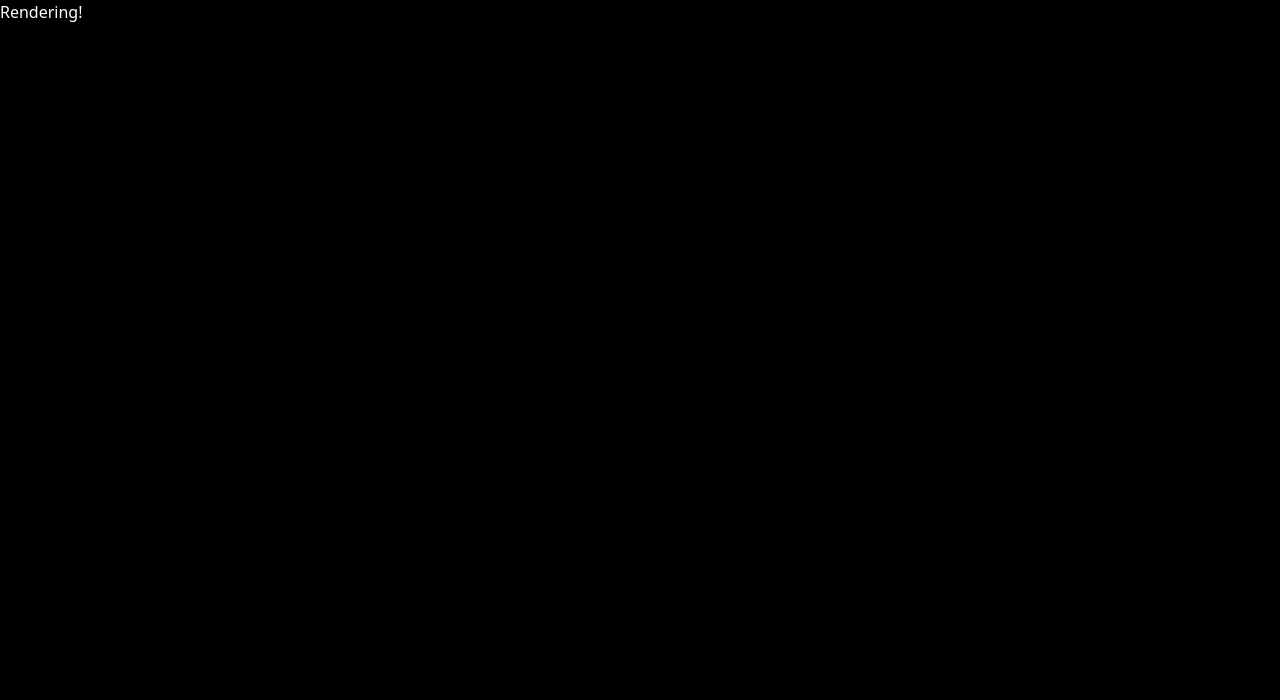
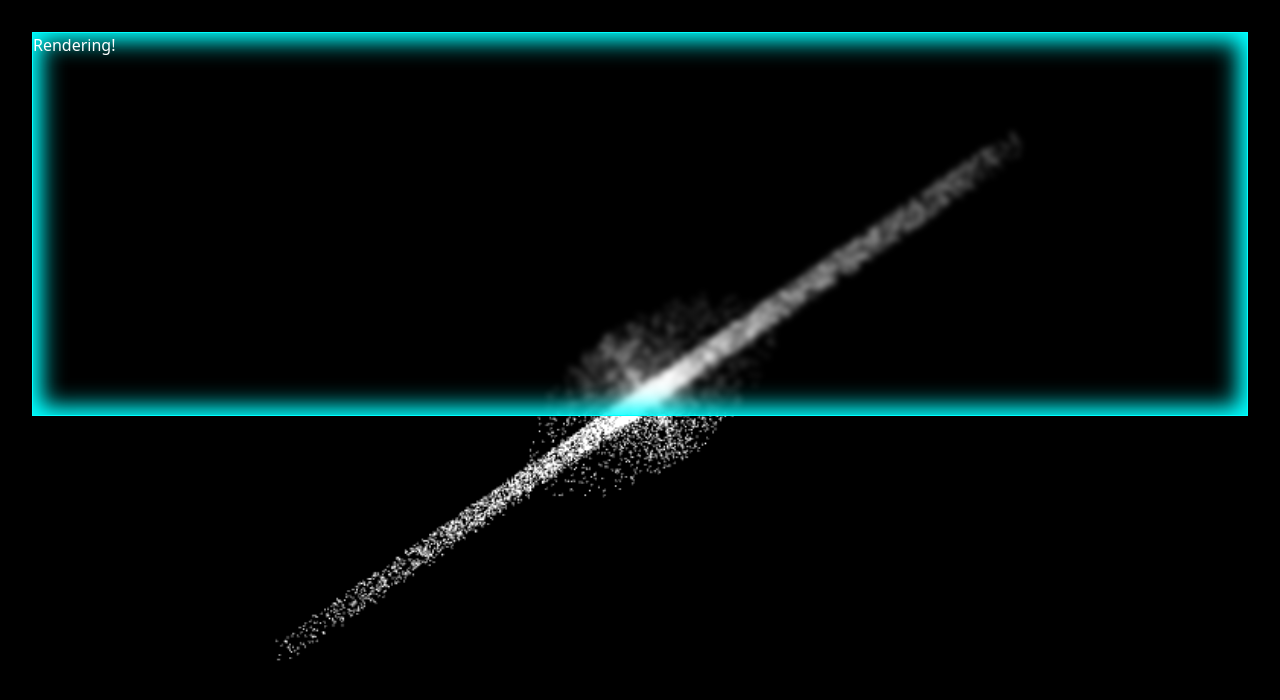
Before and after one commit to eachampagne/Portfolio, a React (Vite) app: page / in a window 1280 px wide. Shown: the top 700 px of the page. Built offline with nearby package versions, Linux system fonts and the light colour scheme.

Commit message:
preliminary hologram style for UI eleements

```diff
--- a/client/App.tsx
+++ b/client/App.tsx
@@ -3,8 +3,10 @@ import { useState } from 'react';
 function App() {
 
   return (
-    <div>
-      <h1 className="text-white">Rendering!</h1>
+    <div className='flex'>
+      <div className='hologram w-64 h-96 flex-1 m-8'>
+        <h1 className='text-white'>Rendering!</h1>
+      </div>
     </div>
   )
 }
--- a/client/index.html
+++ b/client/index.html
@@ -6,7 +6,7 @@
     <link href="style.css" rel="stylesheet" />
     <title>portfolio</title>
   </head>
-  <body class="bg-black">
+  <body class="h-dvh bg-black bg-[url(/assets/Edge.png)] bg-cover bg-center bg-no-repeat">
     <div id="root"></div>
     <script type="module" src="main.tsx"></script>
   </body>
--- a/client/style.css
+++ b/client/style.css
@@ -1 +1,18 @@
 @import "tailwindcss";
+
+@theme {
+  --inset-shadow-hologram:
+    8px 8px 24px cyan inset,
+    -8px -8px 24px cyan inset;
+}
+
+@layer components {
+  .hologram {
+    @apply border-[cyan];
+    @apply border-1;
+    /* @apply inset-shadow-sm;
+    @apply inset-shadow-[cyan]; */
+    @apply inset-shadow-hologram;
+    @apply backdrop-blur-[3px];
+  }
+}
```
Also changed, not shown: client/assets/Edge.png (added).
